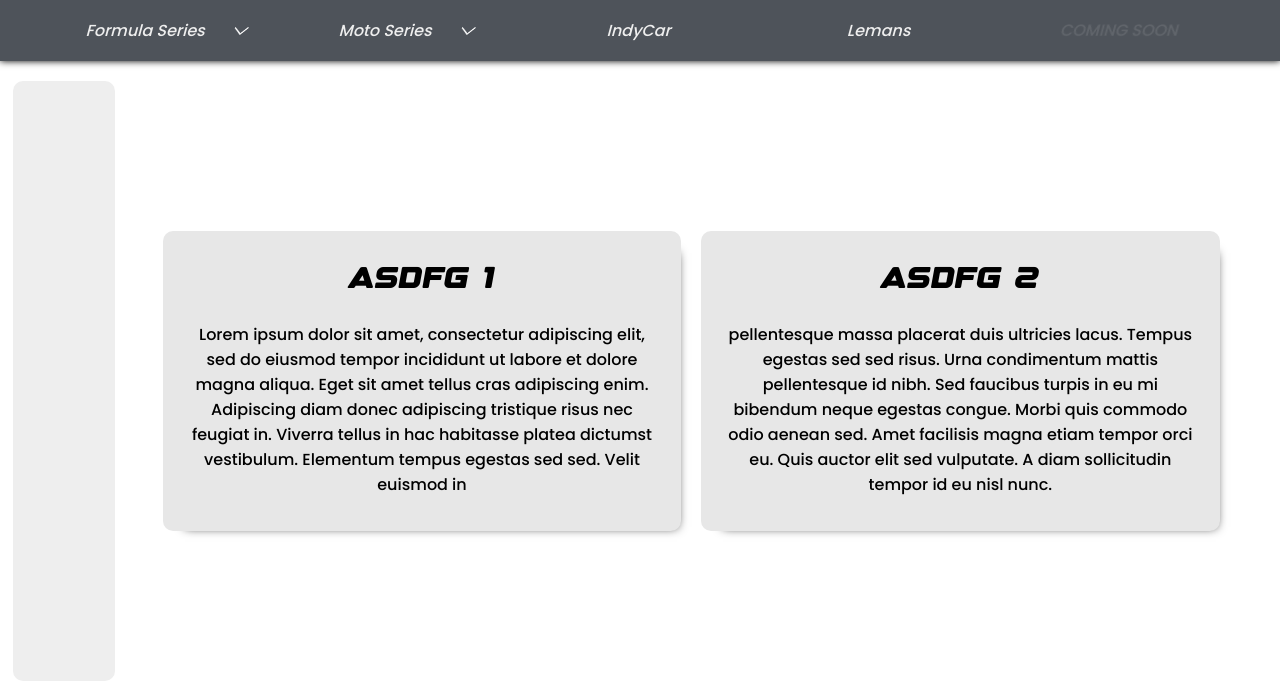
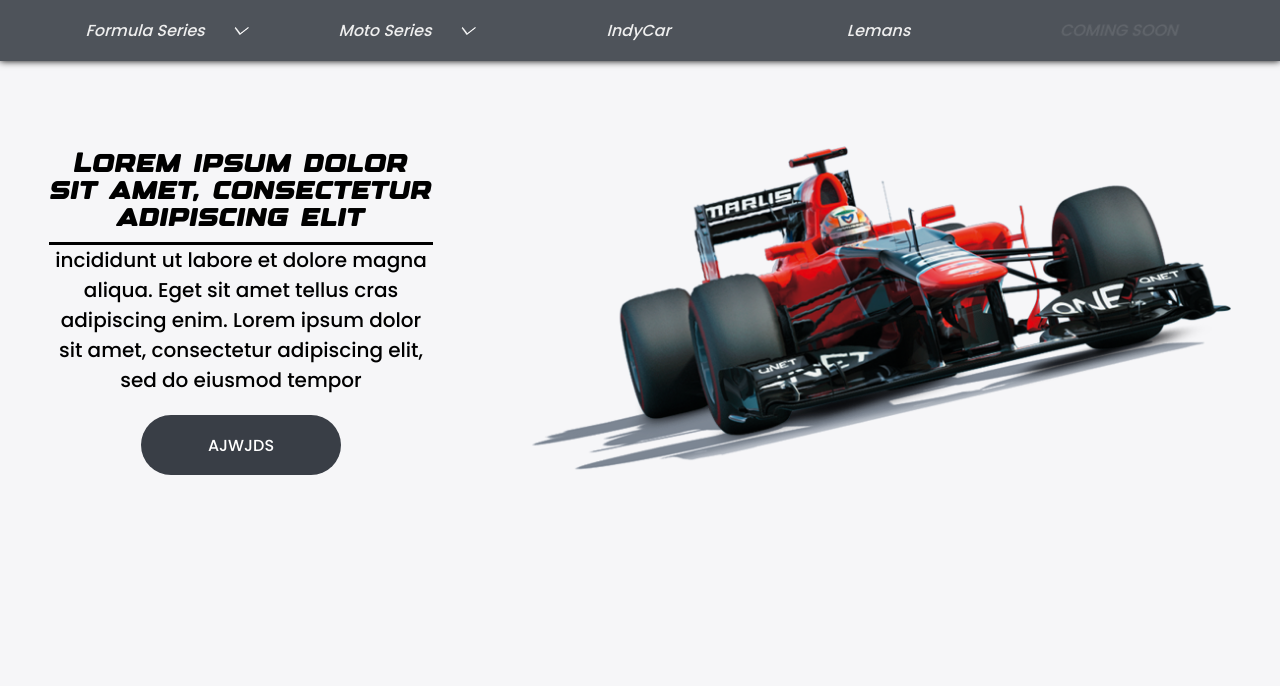
Before and after one commit to SoheilKhorram/BNP, a PHP site: page /home.php in a window 1280 px wide. Shown: the top 686 px of the page. Run offline with PHP 8.4, Linux system fonts and the light colour scheme.

Commit message:
home.php structure completed

```diff
--- a/css/home.css
+++ b/css/home.css
@@ -54,6 +54,7 @@ body {
     display: flex;
     flex-direction: column;
     justify-content: space-between;
+	background:#f6f6f8;
 }
 
 .menu-container {
@@ -332,3 +333,120 @@ width:500px;
 margin:30px;
 border-radius:10px;
 }
+
+.main-page-container-part-1
+{
+width:100%;
+display:flex;
+justify-content:space-around;
+align-items:center;
+align-content:center;
+flex-direction:row-reverse;
+margin:80px 0;
+}
+
+.intro-text
+{
+width:30%;
+text-align:center;
+display:flex;
+justify-content:center;
+align-items:center;
+align-content:center;
+flex-direction:column;
+}
+
+.intro-text span:nth-child(1)
+{
+font-size:28px;
+border-bottom:3px solid black;
+font-family:sport;
+padding:10px 0;
+}
+
+.intro-text span:nth-child(2)
+{
+font-size:20px;
+}
+
+.helmet-div img
+{
+transform: rotateY(180deg);
+align-self:flex-start;
+}
+
+.helmet-div
+{
+width:90%;
+display:flex;
+justify-content:flex-start;
+align-items:center;
+align-content:center;
+flex-direction:row;
+transform:translateY(130px);
+z-index:5;
+}
+
+.helmet-div span
+{
+width:50%;
+align-self:center;
+margin-left:80px;
+font-size:20px;
+background:#E7E7E7;
+border-radius:20px;
+padding:20px;
+}
+
+.gallery-container
+{
+width:100%;
+display:flex;
+justify-content:center;
+align-items:center;
+align-content:center;
+flex-direction:column;
+}
+
+.gallery
+{
+width:90%;
+background:#E7E7E7;
+height:400px;
+border-radius:10px;
+z-index:15;
+display:flex;
+justify-content:space-around;
+align-items:center;
+align-content:center;
+flex-direction:row;
+}
+
+.gallery img
+{
+width:400px;
+border-radius:20px;
+box-shadow: black 9px 9px 10px -13px;
+}
+
+.button-intro
+{
+width:200px;
+height:60px;
+display:flex;
+justify-content:center;
+align-items:center;
+align-content:center;
+flex-direction:row;
+border-radius:40px;
+background:var(--primary-clr-200);
+color:white;
+margin-top:20px;
+cursor:pointer;
+transition:all 0.2s;
+}
+
+.button-intro:hover
+{
+background:var(--primary-clr-100);
+}
--- a/home.php
+++ b/home.php
@@ -49,6 +49,41 @@
         <div class="menu-item coming-soon" style="animation:ghost 2s infinite"><span>COMING SOON</span></div>
 
     </div>
+
+	<div class="main-page-container-part-1" >
+	<img src="images/fo.png" style="width:700px;" >
+		<div class="intro-text" >
+		<span>
+		Lorem ipsum dolor sit amet, consectetur adipiscing elit
+
+		</span>
+
+		<span>
+		incididunt ut labore et dolore magna aliqua. Eget sit amet tellus cras adipiscing enim.
+		Lorem ipsum dolor sit amet, consectetur adipiscing elit, sed do eiusmod tempor
+		</span>
+
+		<span class="button-intro" >AJWJDS</span>
+
+		</div>
+	</div>
+
+<div class="gallery-container" >
+<div class="helmet-div">
+<img src="images/helmet.jpg" >
+		<span>
+		incididunt ut labore et dolore magna aliqua. Eget sit amet tellus cras adipiscing enim.
+		Lorem ipsum dolor sit amet, consectetur adipiscing elit, sed do eiusmod tempor
+		incididunt ut labore et dolore magna aliqua. Eget sit amet tellus cras adipiscing enim.
+		Lorem ipsum dolor sit amet, consectetur adipiscing elit, sed do eiusmod tempor
+		</span>
+</div>
+<div class="gallery">
+<img src="images/sample.png" >
+<img src="images/sample.png" >
+<img src="images/sample.png" >
+</div>
+</div>
 
 	<div class="main-page-container-part-2" >
 
```
Also changed, not shown: images/fo.png (added), images/helmet.jpg (added), images/sample.png (added).
